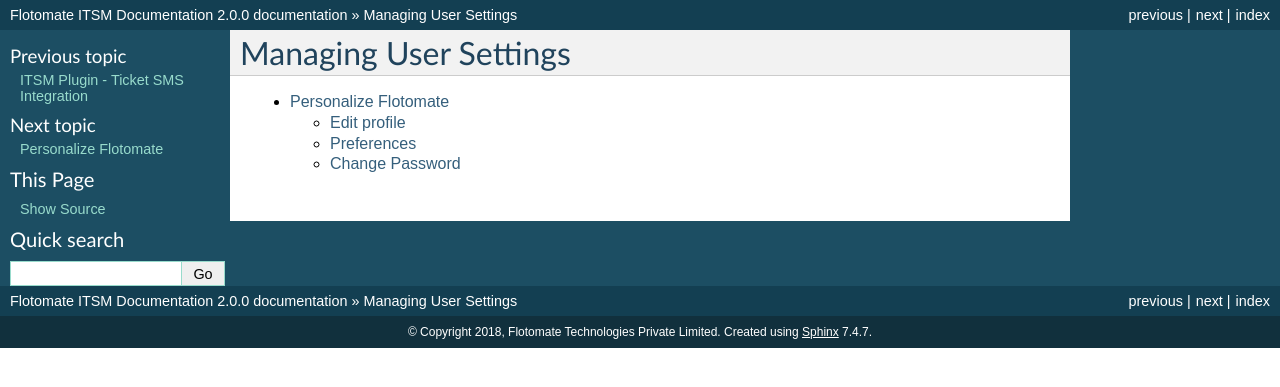
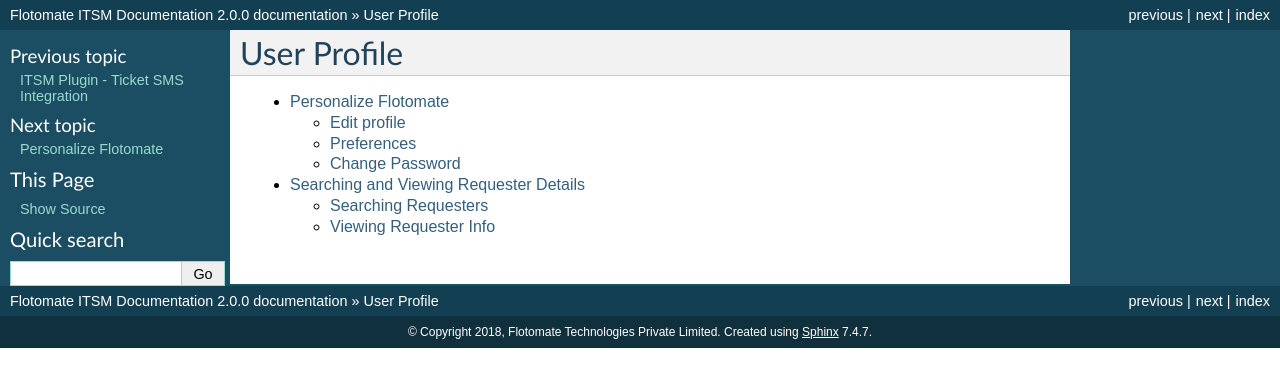
Before and after one commit to Flotomate/product_docs, a Sphinx documentation site: the page built from source/user-profile/index.rst, in a window 1280 px wide. Shown: the top 387 px of the page. Built offline with Sphinx 7.4.7, drawn with Linux system fonts in a browser that asks for light colours; pages that are not in the unit, such as notebooks, are missing from menus.

Commit message:
searching requester

```diff
--- a/source/user-profile/index.rst
+++ b/source/user-profile/index.rst
@@ -1,7 +1,8 @@
-Managing User Settings
-======================
+User Profile
+============
 
 .. toctree::
    :maxdepth: 3
 
    personalize-flotomate
+   searching-users
```
Also changed, not shown: source/user-profile/searching-users.rst (added, +43 -0 lines).
